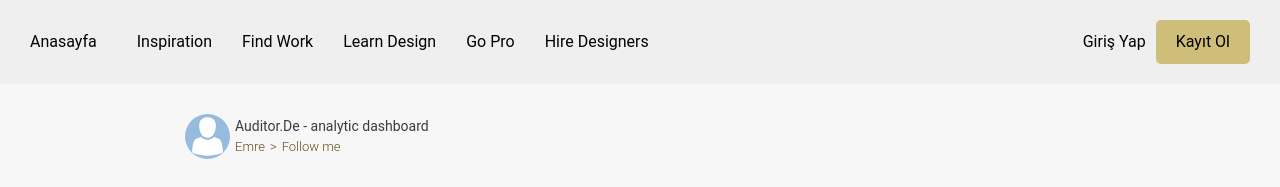
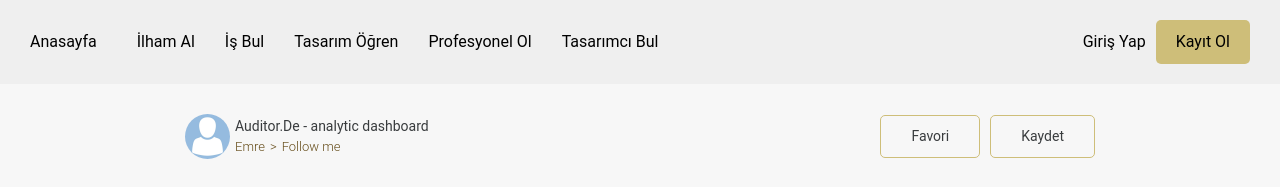
Before and after one commit to yeg2799/Create-Career, a Nuxt app: page /ProjectDetail in a window 1280 px wide. Shown: the top 187 px of the page. Built offline with nearby package versions, Linux system fonts and the light colour scheme; grey boxes are pictures that could not be loaded.

Commit message:
ui design

```diff
--- a/components/Header/Menu.vue
+++ b/components/Header/Menu.vue
@@ -13,27 +13,27 @@ export default {
             menus:[
                 {
                     id:1,
-                    name:"Inspiration",
+                    name:"İlham Al",
                     slug:"/inspiration"
                 },
                 {
                     id:2,
-                    name:"Find Work",
+                    name:"İş Bul",
                      slug:"/find-work"
                 },
                 {
                     id:3,
-                    name:"Learn Design",
+                    name:"Tasarım Öğren",
                     slug:"/learn-design"
                 },
                 {
                     id:4,
-                    name:"Go Pro",
+                    name:"Profesyonel Ol",
                     slug:"/go-pro"
                 },
                 {
                     id:5,
-                    name:"Hire Designers",
+                    name:"Tasarımcı Bul",
                     slug:"/hire-designers"
                 }
             ]
--- a/components/PopularUsers.vue
+++ b/components/PopularUsers.vue
@@ -17,9 +17,7 @@
             </div>
         </div>
           </div>
-
         </div>
-
 </template>
 
 <script>
--- a/nuxt.config.js
+++ b/nuxt.config.js
@@ -25,9 +25,7 @@ export default {
 
   // Plugins to run before rendering page: https://go.nuxtjs.dev/config-plugins
   plugins: [
-    '~/plugins/component.js',
     { src: '~/plugins/swiper', ssr: false, defer: true },
-    { src: '~/plugins/vuecobra', ssr: false, defer: true },
   ],
   server: {
     port: 8000, // default: 3000
--- a/package.json
+++ b/package.json
@@ -20,6 +20,7 @@
     "swiper": "^6.8.0",
     "vue-awesome-swiper": "^4.1.1",
     "vue-cobra": "^1.1.4",
+    "vue-stripe-menu": "^2.1.1",
     "vuex": "^3.5.1"
   },
   "devDependencies": {
--- a/pages/ProjectDetail.vue
+++ b/pages/ProjectDetail.vue
@@ -4,15 +4,24 @@
           <div class="project_detail_header">
             <div class="project_detail_profile">
               <div class="project_detail_profile_header">
-                   <img :src="require('@/assets/images/avatar.jpg')" alt="">
-                   <div class="project_detail_profile_titles">
-                       <span>Auditor.De - analytic dashboard</span>
-                       <div class="project_detail_profile_alt_titles">
+                  <div class="project_detail_profile_header_left">
+                    <img :src="require('@/assets/images/avatar.jpg')" alt="">
+                    <div class="project_detail_profile_titles">
+                        <span>Auditor.De - analytic dashboard</span>
+                        <div class="project_detail_profile_alt_titles">
                             <span>Emre</span>
-                            <span class="follow_title">Follow me</span>
+                        <span class="follow_title">Follow me</span>
                        </div>
-
                    </div>
+                  </div>
+                  <div class="project_detail_profile_header_right">
+                    <div class="favorite_button button">
+                        Favori
+                    </div>
+                    <div class="save_button button">
+                        Kaydet
+                    </div>
+                  </div>
 
               </div>
           </div>
@@ -55,7 +64,31 @@ export default {
     .project_detail_profile_header{
     display: flex;
     flex-direction: row;
+    justify-content: space-between;
     align-items: center;
+    &_left{
+        display: flex;
+        align-items: center;
+
+    }
+    &_right{
+        display: flex;
+        .button{
+            border: 1px solid #cebe79;
+            padding: 10px 30px;
+            margin-right: 10px;
+            border-radius: 5px;
+            cursor: pointer;
+
+            &:hover{
+                background-color: #cebe79;
+                color: #fff;
+            }
+            &:last-child{
+                margin-right: 0;
+            }
+        }
+    }
     img{
         width: 45px;
         height: 45px;
--- a/pages/auth/Login.vue
+++ b/pages/auth/Login.vue
@@ -4,9 +4,9 @@
         <img src="@/assets/images/login.png" alt="">
       </div>
       <div class="login_page_right">
-          <div class="login_page_right_header">
+          <!-- <div class="login_page_right_header">
               <img src="@/assets/images/login4.png" alt="">
-         </div>
+         </div> -->
         <div class="login_page_right_box">
           <div class="login_page_right_box_form">
               <form>
@@ -48,6 +48,7 @@ export default {
     display: flex;
     flex-direction: column;
     align-items: center;
+    justify-content: center;
     margin-top: 50px;
     &_header{
 
--- a/pages/auth/Register.vue
+++ b/pages/auth/Register.vue
@@ -62,5 +62,14 @@ export default {
       padding: 20px;
     }
   }
+  .create_account_button{
+    border-color: #CEBE79;
+    width: 100%;
+    color: #fff;
+    background: #CEBE79;
+    &:focus{
+      border-color: #CEBE79;
+    }
+  }
 }
 </style>
```
Also changed, not shown: components/Swiper.vue (+1 -12 lines), plugins/stripemenu.js (added, +16 -0 lines), 1 other file (tests, documents, lock files or other folders).
